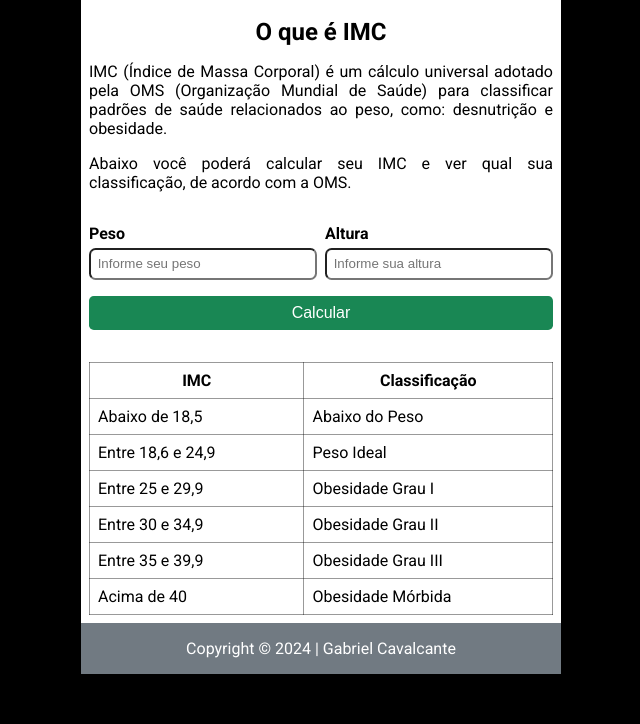
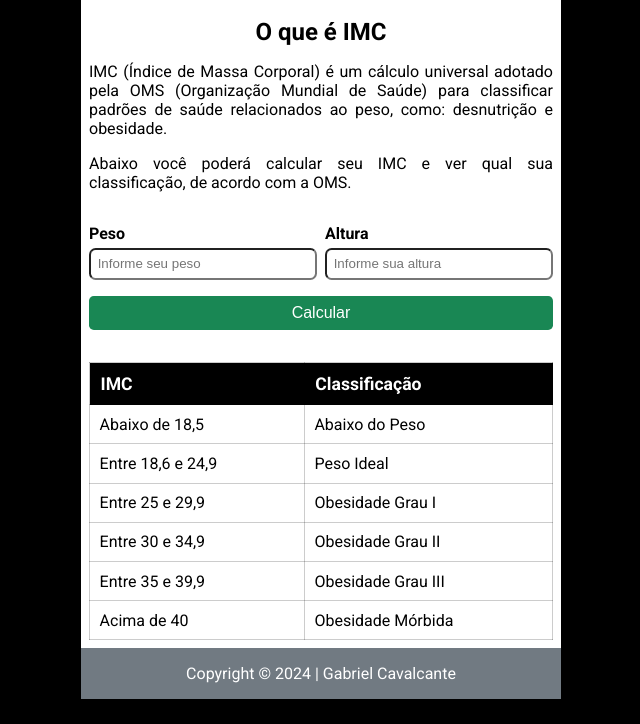
Before and after one commit to zolppy/a, a plain HTML site: page index.html in a window 1280 px wide. Shown: the part 76-800 px from the top of the page, without its empty margins (319-959 px from the left). Drawn offline with Linux system fonts and the light colour scheme.

Commit message:
seções bmi-result e categories

```diff
--- a/assets/css/generics.css
+++ b/assets/css/generics.css
@@ -7,6 +7,10 @@
   text-align: center !important;
 }
 
+.text-left {
+  text-align: left !important;
+}
+
 .text-justify {
   text-align: justify !important;
 }
--- /dev/null
+++ b/assets/css/state.css
@@ -0,0 +1,8 @@
+.is-hidden {
+  display: none;
+}
+
+.is-tr-active {
+  background-color: #cfe2ff;
+  font-weight: bold;
+}
--- a/assets/css/styles.css
+++ b/assets/css/styles.css
@@ -1,5 +1,6 @@
 @import url("./base.css");
 @import url("./generics.css");
+@import url("./state.css");
 
 .container {
   margin: 0 auto;
@@ -78,8 +79,14 @@ main {
 }
 
 .categories-table td, th {
-  border: 1px solid rgba(0, 0, 0, .4);
-  padding: .5em;
+  border: 1px solid rgba(0, 0, 0, .2);
+  padding: .6em;
+}
+
+.categories-table th {
+  background-color: black;
+  color: white;
+  font-size: 1.1rem;
 }
 
 footer {
--- a/index.html
+++ b/index.html
@@ -41,11 +41,14 @@
       </div>
       <button type="button" class="calculate-btn">Calcular</button>
     </section>
+    <section class="bmi-result is-hidden">
+      <span class="text-center">Seu IMC: <span class="bold"></span></span>
+    </section>
     <section class="categories">
       <table class="categories-table">
         <thead>
-          <th>IMC</th>
-          <th>Classificação</th>
+          <th class="text-left">IMC</th>
+          <th class="text-left">Classificação</th>
         </thead>
         <tbody>
           <tr>
```
